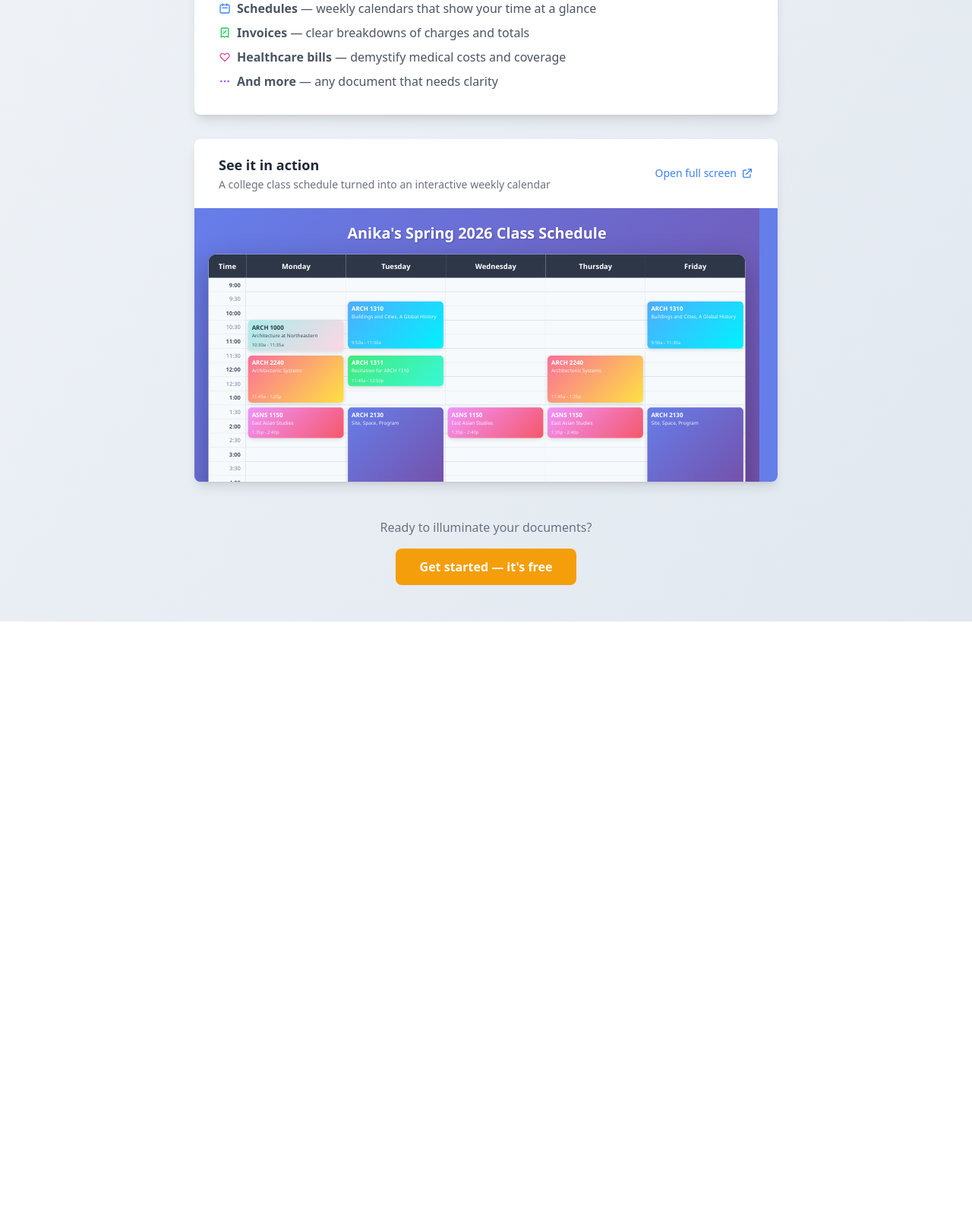
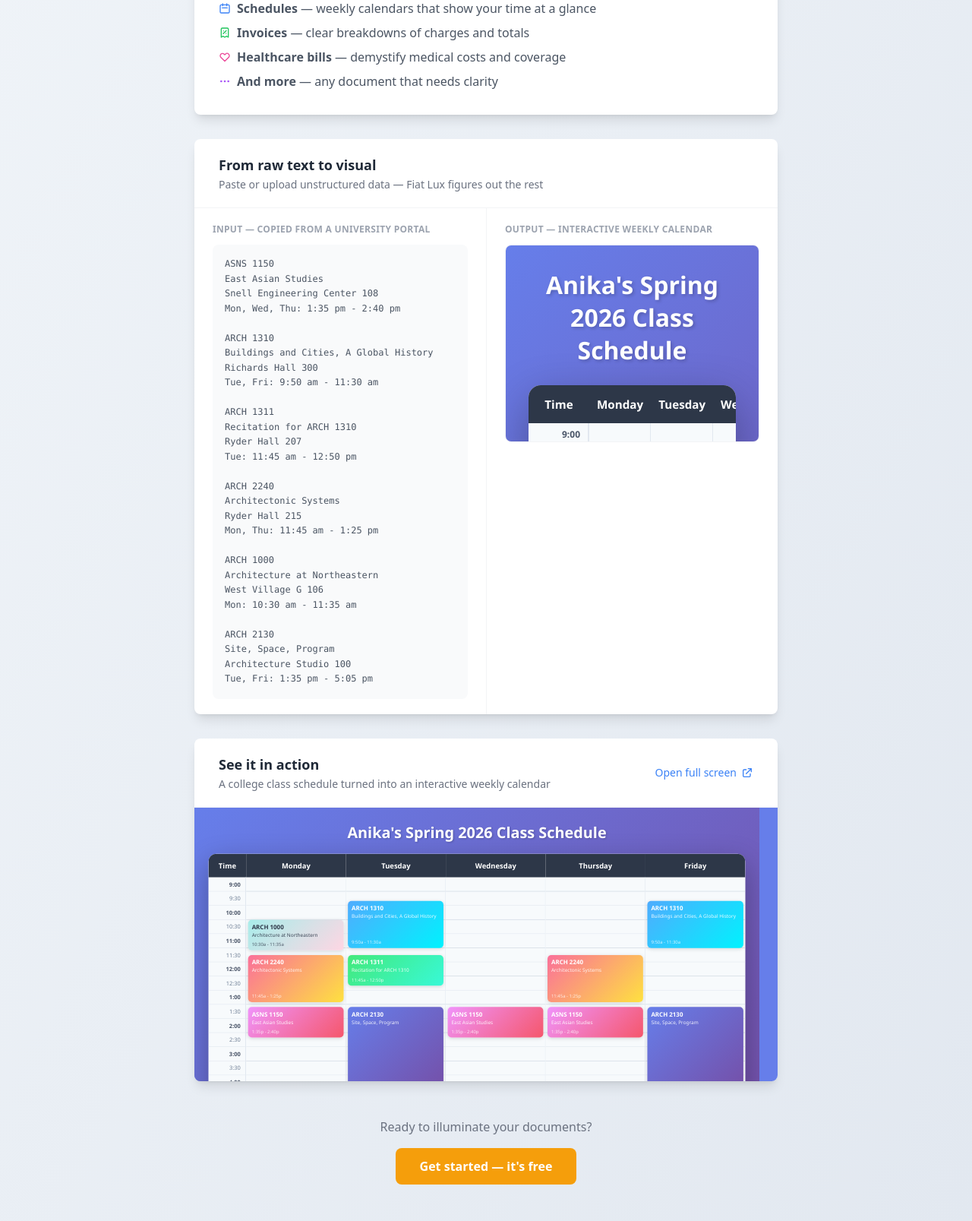
Before and after one commit to aabtzu/fiat-lux, a Flask app: page /about in a window 1280 px wide. Shown: the part 801-2408 px from the top of the page at 76% size. Before the commit the page ends 1619 px from the top, so only its background shows below. Run offline with Flask 3, Linux system fonts and the light colour scheme; some libraries are stand-ins or nearby versions.

Commit message:
Add before/after section to about page showing raw text → visualization
Co-Authored-By: Claude Sonnet 4.6 <noreply@anthropic.com>

```diff
--- a/webapp/templates/includes/about_content.html
+++ b/webapp/templates/includes/about_content.html
@@ -110,6 +110,59 @@
   </div>
 </div>
 
+<!-- Before / After -->
+<div class="bg-white rounded-lg shadow-lg overflow-hidden mb-8">
+  <div class="px-8 py-5 border-b border-gray-100">
+    <h2 class="text-lg font-semibold text-gray-800">From raw text to visual</h2>
+    <p class="text-sm text-gray-500 mt-0.5">Paste or upload unstructured data — Fiat Lux figures out the rest</p>
+  </div>
+  <div class="grid grid-cols-2 divide-x divide-gray-100">
+    <!-- Raw input -->
+    <div class="px-6 py-5">
+      <p class="text-xs font-semibold text-gray-400 uppercase tracking-wide mb-3">Input — copied from a university portal</p>
+      <pre class="text-xs text-gray-600 leading-relaxed whitespace-pre-wrap font-mono bg-gray-50 rounded-lg p-4">ASNS 1150
+East Asian Studies
+Snell Engineering Center 108
+Mon, Wed, Thu: 1:35 pm - 2:40 pm
+
+ARCH 1310
+Buildings and Cities, A Global History
+Richards Hall 300
+Tue, Fri: 9:50 am - 11:30 am
+
+ARCH 1311
+Recitation for ARCH 1310
+Ryder Hall 207
+Tue: 11:45 am - 12:50 pm
+
+ARCH 2240
+Architectonic Systems
+Ryder Hall 215
+Mon, Thu: 11:45 am - 1:25 pm
+
+ARCH 1000
+Architecture at Northeastern
+West Village G 106
+Mon: 10:30 am - 11:35 am
+
+ARCH 2130
+Site, Space, Program
+Architecture Studio 100
+Tue, Fri: 1:35 pm - 5:05 pm</pre>
+    </div>
+    <!-- Output -->
+    <div class="px-6 py-5">
+      <p class="text-xs font-semibold text-gray-400 uppercase tracking-wide mb-3">Output — interactive weekly calendar</p>
+      <div class="rounded-lg overflow-hidden border border-gray-100" style="height: 260px;">
+        <iframe src="{{ url_for('static', filename='examples/schedule.html') }}"
+                style="width:100%; height:100%; border:none; transform-origin:top left;"
+                scrolling="no"
+                title="Schedule output preview"></iframe>
+      </div>
+    </div>
+  </div>
+</div>
+
 <!-- Live example -->
 <div class="bg-white rounded-lg shadow-lg overflow-hidden mb-8">
   <div class="px-8 py-5 border-b border-gray-100 flex items-center justify-between">
```
